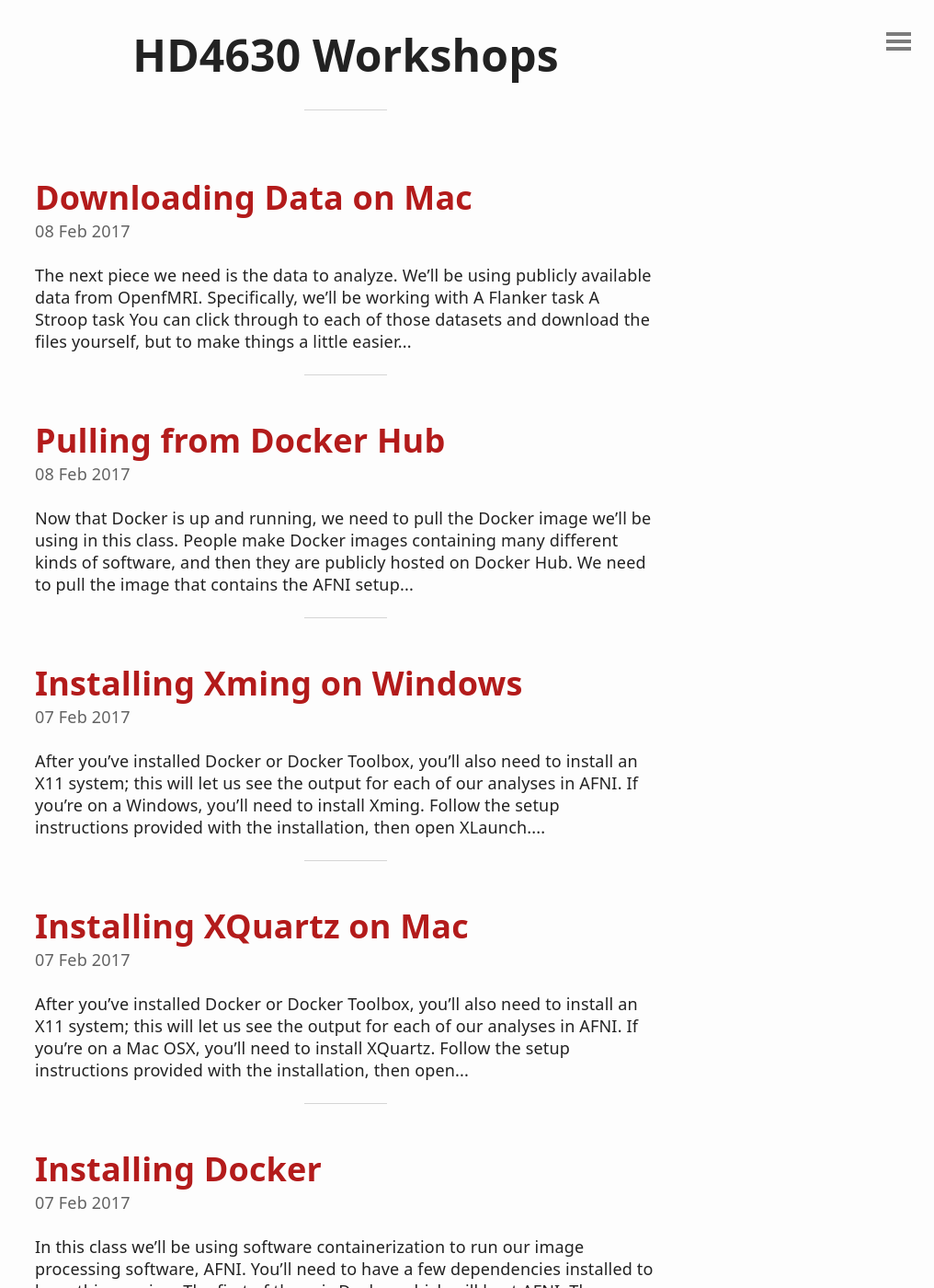
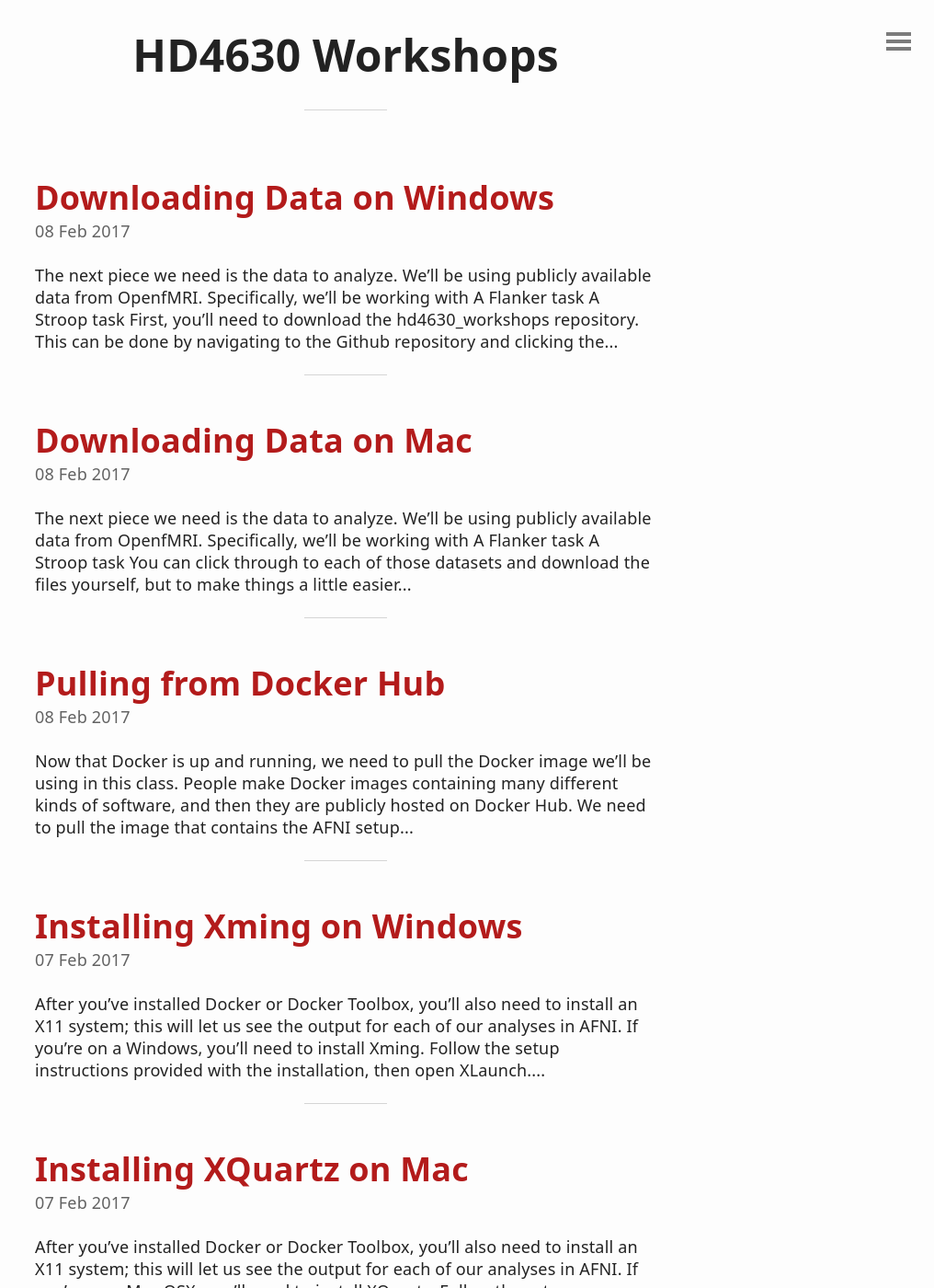
Before and after one commit to emdupre/hd4630_workshops, a Jekyll site: the page built from index.html, in a window 1280 px wide and 1400 px high. Shown: the whole window at 92% size, without its empty margins (264-1280 px from the left). Built offline with Jekyll 4.4.1, drawn with Linux system fonts in a browser that asks for light colours; the list of posts is cut into pages by our own code; some of the changed text lies outside the part shown.

Commit message:
New post on downloading data on windows

```diff
--- /dev/null
+++ b/_posts/2017-02-08-pulling-data-windows.markdown
@@ -0,0 +1,23 @@
+---
+layout: post
+title:  "Downloading Data on Windows"
+date:   2017-02-08 9:50:35 -0500
+categories: ['Getting Started']
+---
+
+The next piece we need is the data to analyze. We'll be using publicly available data from [OpenfMRI][open]. Specifically, we'll be working with
+
+* A [Flanker task][flanker]
+* A [Stroop task][stroop]
+
+First, you'll need to download the [hd4630_workshops][git] repository. This can be done by navigating to the Github repository and clicking the green 'Clone or Download' button. Unzip the downloaded directory to your Desktop&mdash; this should create a folder called 'hd4630_workshops-master'.
+
+Open 'hd4630_workshops-master' and create a new folder called 'data.' You'll need to download the two datasets and store them, unzipped, in that 'data' folder. For the Flanker task, make sure to download the revised data!
+
+Each dataset is approximately 2GB in size, so make sure you allow at least 20 minutes for everything to download. In the next post, we'll test our AFNI set up and see if we can view this data!
+
+
+[open]: https://openfmri.org/
+[flanker]: https://openfmri.org/dataset/ds000102/
+[stroop]: https://openfmri.org/dataset/ds000164/
+[git]: https://github.com/emdupre/hd4630_workshops/
--- a/_posts/2017-02-08-pulling-docker-hub.markdown
+++ b/_posts/2017-02-08-pulling-docker-hub.markdown
@@ -9,7 +9,7 @@ Now that Docker is up and running, we need to pull the Docker image we'll be usi
 
 People make Docker images containing many different kinds of software, and then they are publicly hosted on [Docker Hub][hub]. We need to pull the image that contains the AFNI setup we'll need for this class. It's available on Docker Hub as [emdupre/hd4630_workshops][image].
 
-To get this image,  you'll need to start a new Terminal (on Mac) or PowerShell (on Windows) with Docker running. Check back to the Docker installation instructions in the previous post if you need help downloading Docker. You can verify that Docker is running by entering the command
+To get this image,  you'll need to start a new Docker Quickstart Terminal (if you're using Docker Toolbox) or Terminal with Docker running (if you're using Docker for Mac). Check back to the Docker installation instructions in the previous post if you need help downloading Docker. You can verify that Docker is running by entering the command
 {% highlight bash %}
 docker --version
 {% endhighlight %}
```
